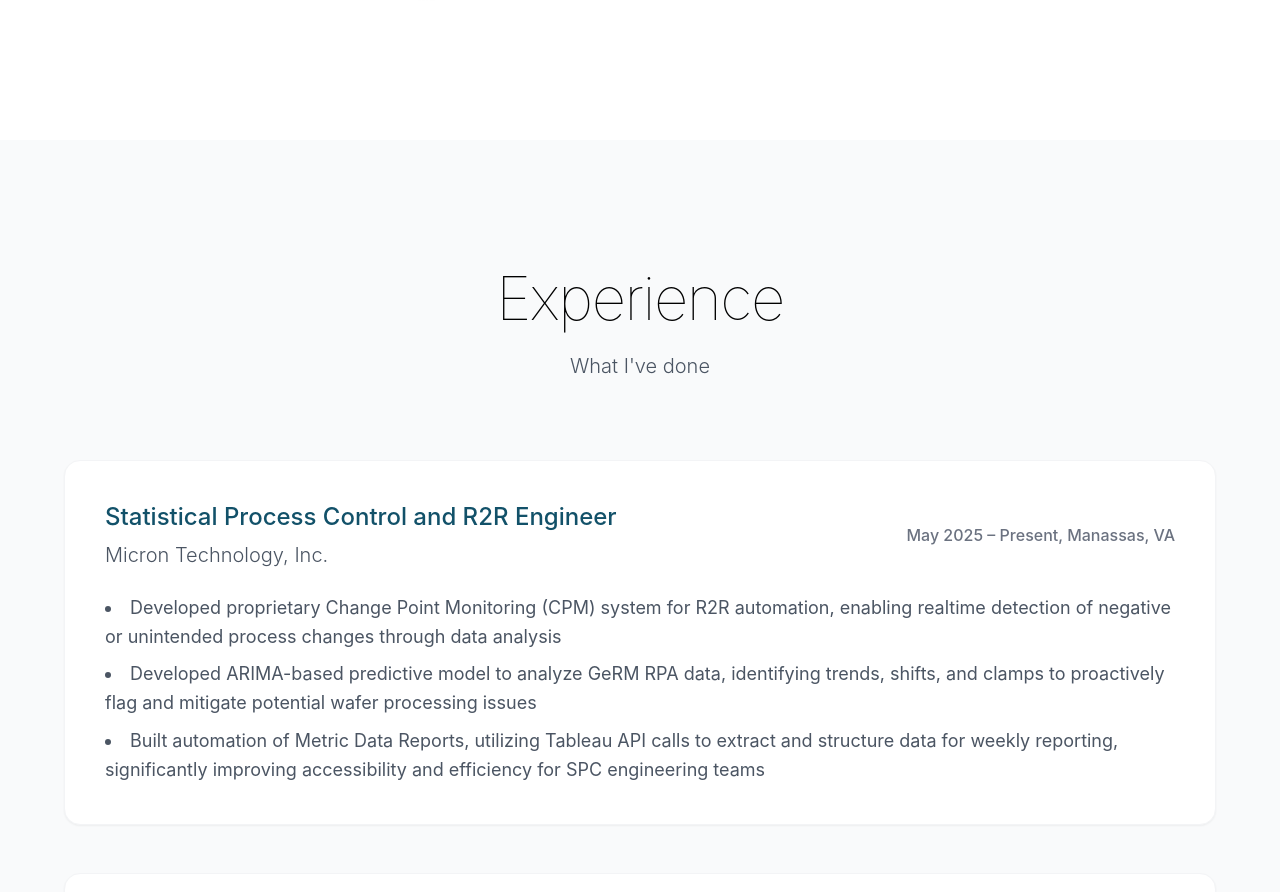
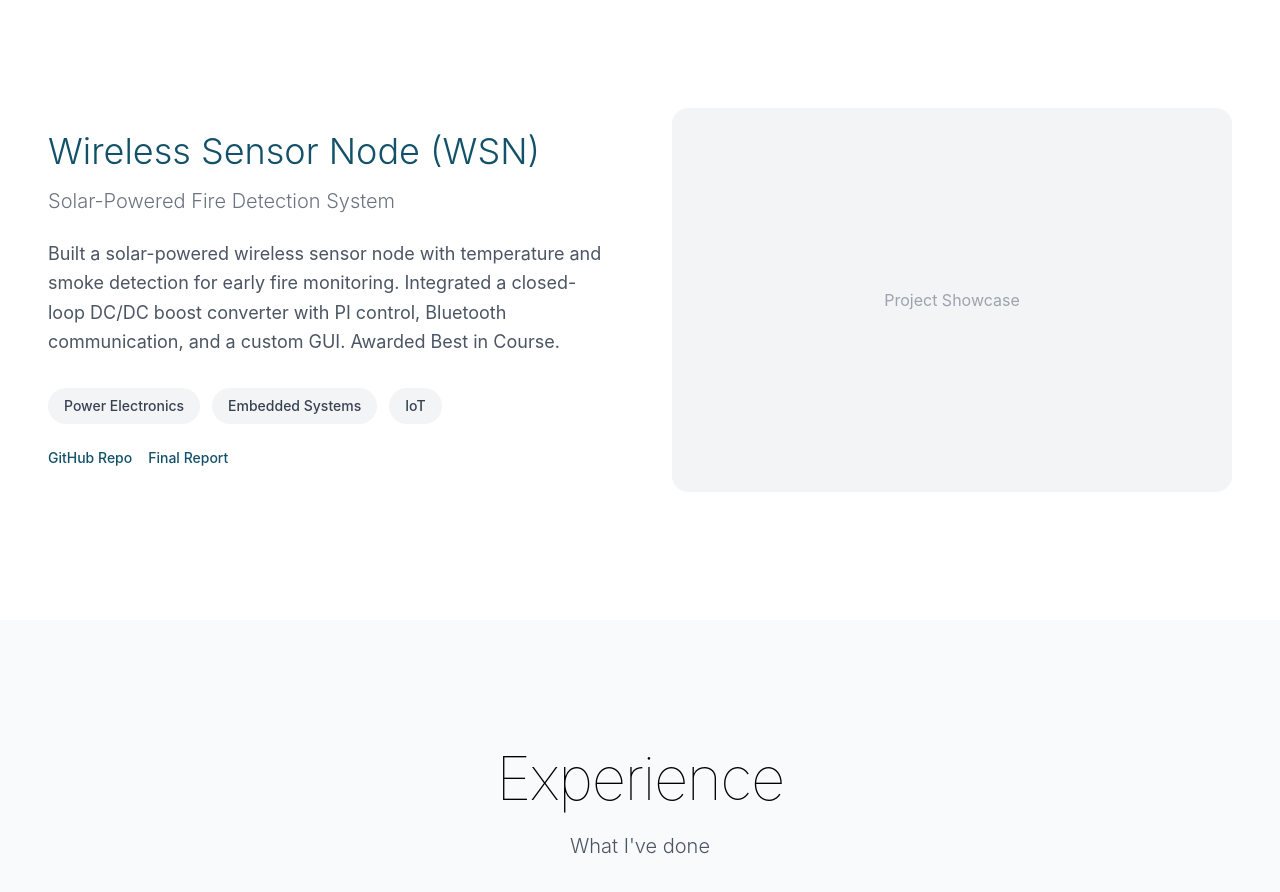
Before and after one commit to theGeekyBoi/Personal-Wesbite, a React (Vite) app: page / in a window 1280 px wide. Shown: the part 3640-4532 px from the top of the page. Built offline with nearby package versions, Linux system fonts and the light colour scheme.

Commit message:
Add WSN project to Projects
Add new project card for Wireless Sensor Node (WSN) with description, tags, and links to GitHub and Final Report.

```diff
--- a/src/components/Projects.tsx
+++ b/src/components/Projects.tsx
@@ -35,6 +35,16 @@ const Projects = () => {
       description: "Real-time vitals monitoring cubicle for rural India. CodeHack Winner.",
       tags: ["Healthcare", "IoT", "Social Impact"],
       image: "/lovable-uploads/6f252514-c56c-4a80-a4d3-5502d1fce17f.png"
+    },
+    {
+      title: "Wireless Sensor Node (WSN)",
+      subtitle: "Solar-Powered Fire Detection System",
+      description: "Built a solar-powered wireless sensor node with temperature and smoke detection for early fire monitoring. Integrated a closed-loop DC/DC boost converter with PI control, Bluetooth communication, and a custom GUI. Awarded Best in Course.",
+      tags: ["Power Electronics", "Embedded Systems", "IoT"],
+      links: [
+        { name: "GitHub Repo", url: "https://github.com/theGeekyBoi/IDP-WSN-G3" },
+        { name: "Final Report", url: "https://drive.google.com/file/d/1h9KD5ITG0ahq8rcduBs8dH2fFiilx71S/view?usp=sharing" }
+      ]
     }
   ];
 
```
